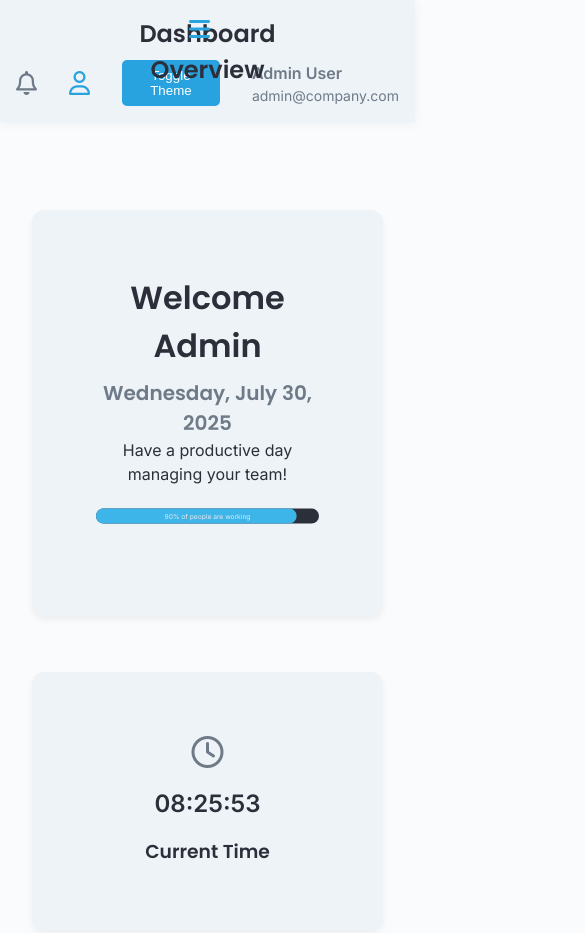
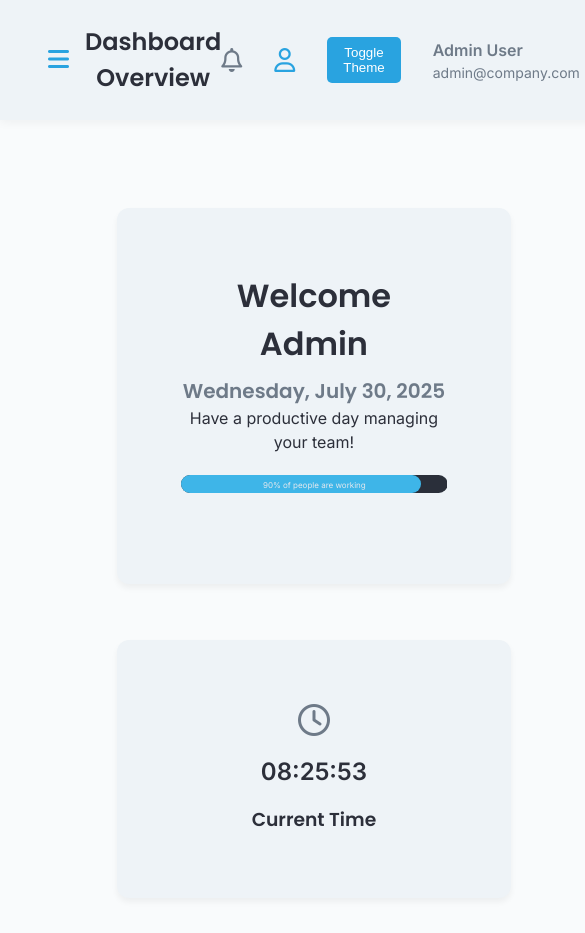
Before and after one commit to mehfoozkhangithub/Time-Wise, a plain HTML site: page frontend/AdminDashboard.html in a window 390 px wide. Shown: the top 933 px of the page, 585 px wide, since content can reach past the window. Drawn offline with nearby package versions, Linux system fonts and the light colour scheme; a web font is replaced by a local one.

Commit message:
did some changes

```diff
--- a/frontend/css/AdminDashboard.css
+++ b/frontend/css/AdminDashboard.css
@@ -52,7 +52,7 @@ body {
   grid-template-rows: auto 1fr;
 }
 
-h1, h2, h3 {
+h1, h2, h3, h4, h5 {
   font-family: 'Poppins', sans-serif;
   color: var(--text-primary);
   font-weight: 600;
@@ -252,7 +252,7 @@ body.sidebar-open .navbar_dashbaord {
 .dashboard_data {
   display: grid;
   grid-template-columns: 1fr 1fr;
-  gap: 2rem;
+  /* gap: 1.1rem; */
   padding: 1rem;
   width: 100%;
 }
@@ -333,25 +333,3 @@ body.sidebar-open .navbar_dashbaord {
 .theme-toggle-button:hover {
   background-color: var(--primary-hover);
 }
-
-/* Responsive Layouts */
-@media (max-width: 1024px) {
-  .welcome_div, .admin_time { width: 70vw; }
-  .navbar_dashbaord { padding: 1rem; gap: 1rem; }
-  .admin_navbar_heading {
-    position: absolute;
-    left: 50%;
-    transform: translateX(-50%);
-  }
-  .admin_navbar_left { z-index: 101; }
-}
-
-@media (max-width: 768px) {
-  .welcome_div, .admin_time { width: 90vw; }
-  .dashboard_data { grid-template-columns: 1fr; }
-  .navbar_dashbaord {
-    flex-direction: column;
-    gap: 1rem;
-    padding: 1rem;
-  }
-}
```
